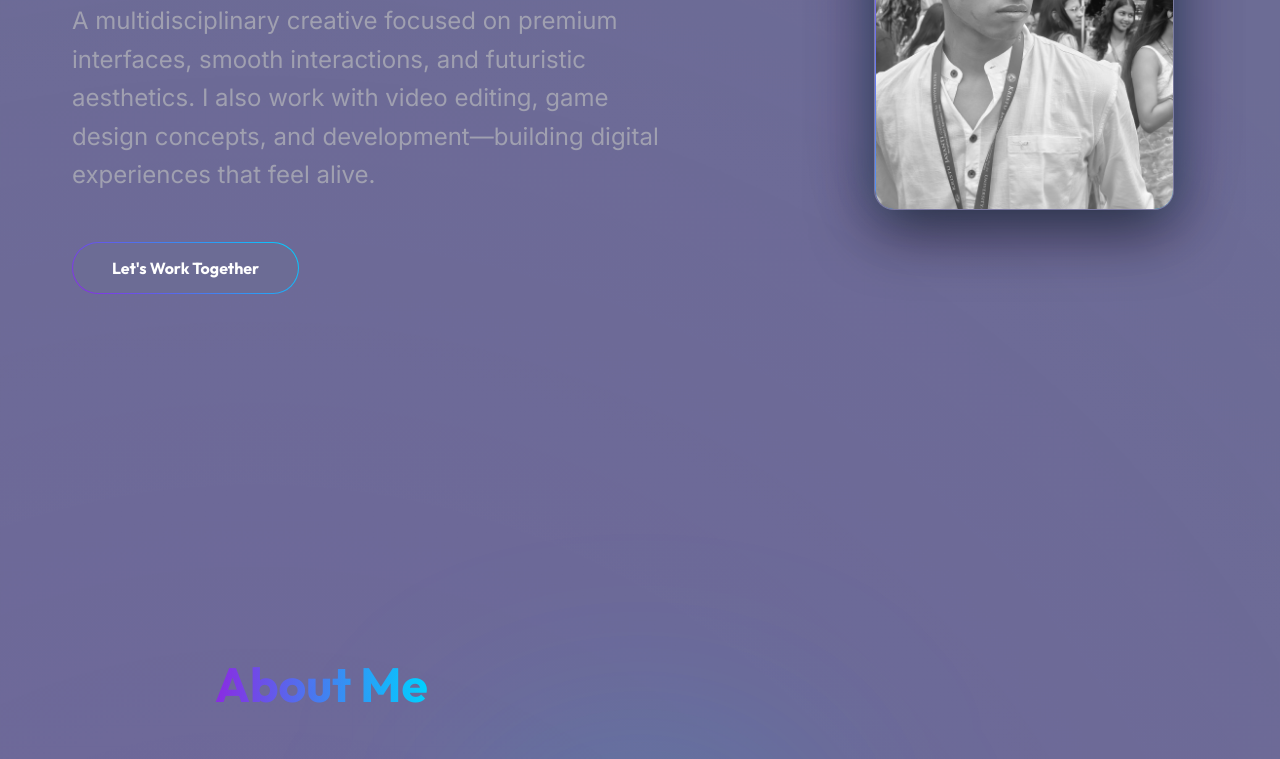
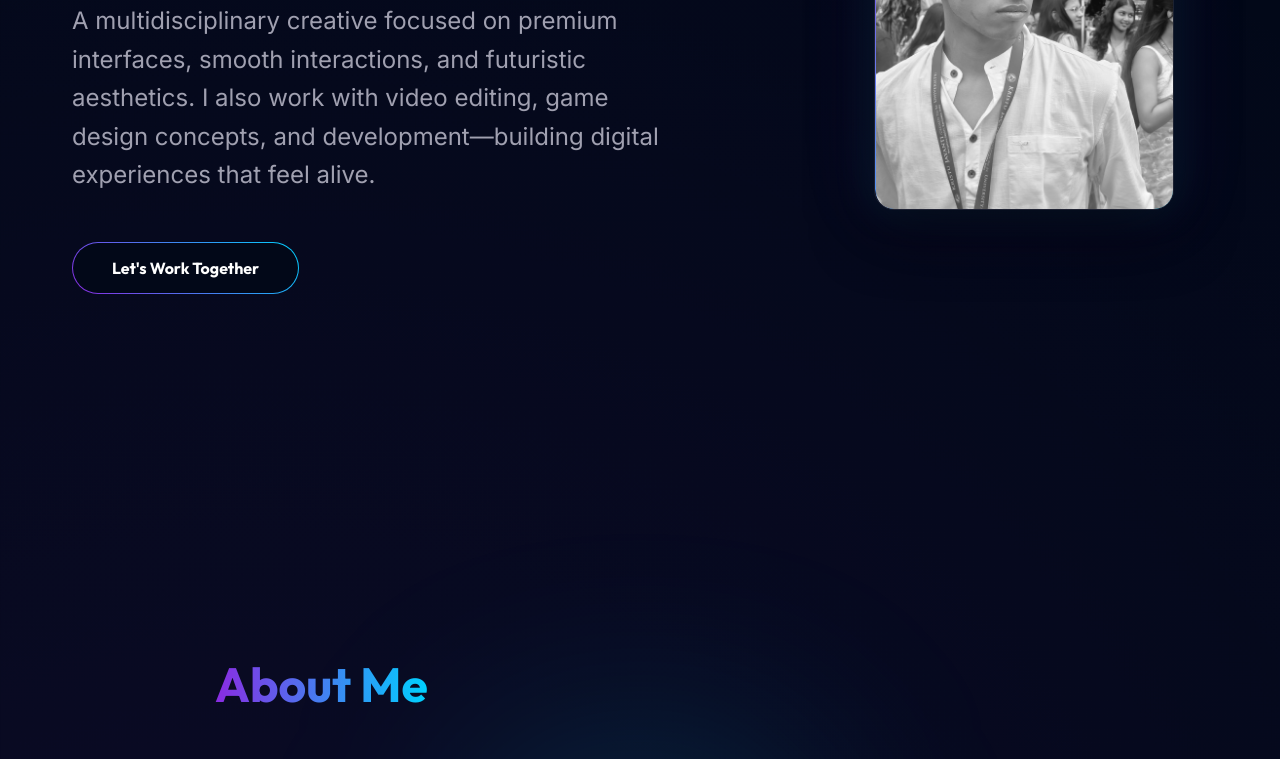
Before and after one commit to crush222/portfolio, a plain HTML site: page index.html in a window 1280 px wide. Shown: the part 435-1194 px from the top of the page. Drawn offline with nearby package versions, Linux system fonts and the light colour scheme.

Commit message:
bg change

```diff
--- a/style.css
+++ b/style.css
@@ -1,6 +1,6 @@
 /* --- CSS Variables --- */
 :root {
-    --bg-color: #6c6c95;
+    --bg-color: #020818;
     --text-main: #ffffff;
     --text-muted: #a0a0b0;
     --accent-1: #8a2be2; /* Purple */
```
